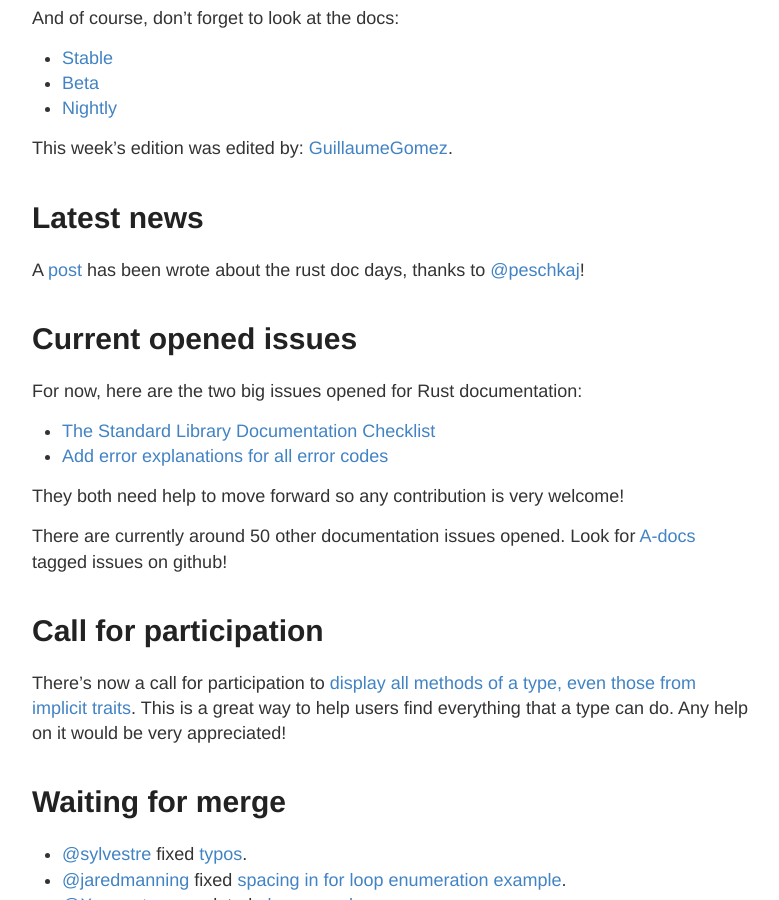
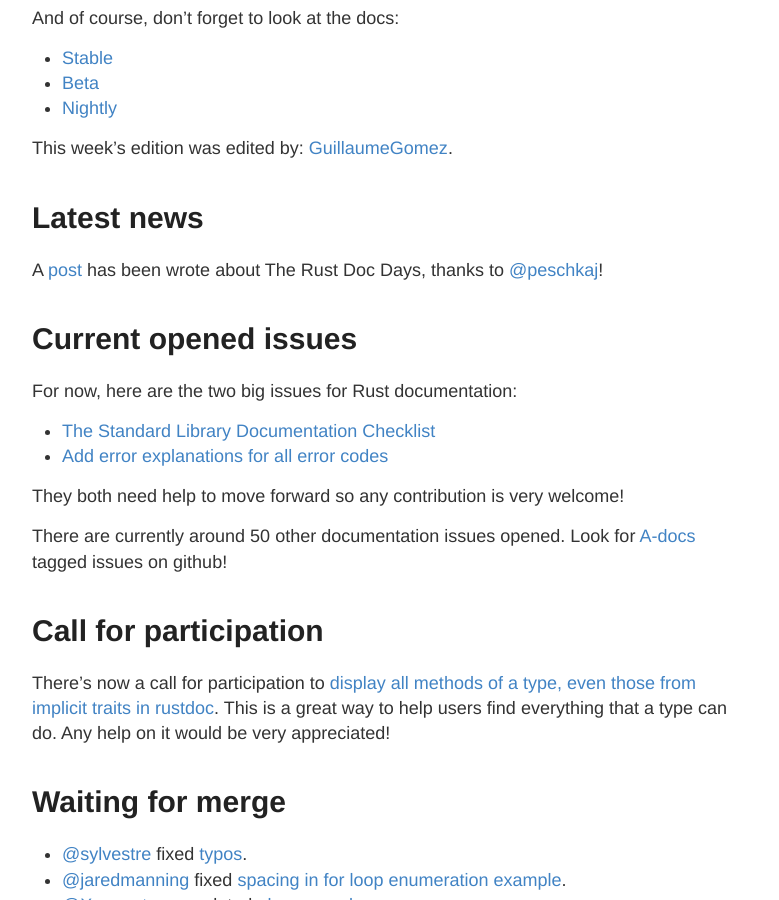
Before and after one commit to GuillaumeGomez/this-week-in-rust-docs, a Jekyll site: the page built from _posts/2016-7-4-this-week-in-rust-docs-11.md, in a window 1280 px wide and 900 px high, scrolled down 327 px. Shown: the whole window, without its empty margins (248-1027 px from the left). Built offline with Jekyll 4.4.1, drawn with Linux system fonts in a browser that asks for light colours.

Commit message:
Improve 11th post

```diff
--- a/_posts/2016-7-4-this-week-in-rust-docs-11.md
+++ b/_posts/2016-7-4-this-week-in-rust-docs-11.md
@@ -19,11 +19,11 @@ This week's edition was edited by: [GuillaumeGomez](https://github.com/Guillaume
 
 # Latest news
 
-A [post](https://facility9.com/2016/07/rust-doc-days-follow-up/) has been wrote about the rust doc days, thanks to [@peschkaj](https://github.com/peschkaj)!
+A [post](https://facility9.com/2016/07/rust-doc-days-follow-up/) has been wrote about The Rust Doc Days, thanks to [@peschkaj](https://github.com/peschkaj)!
 
 # Current opened issues
 
-For now, here are the two big issues opened for Rust documentation:
+For now, here are the two big issues for Rust documentation:
 
 * [The Standard Library Documentation Checklist](https://github.com/rust-lang/rust/issues/29329)
 * [Add error explanations for all error codes](https://github.com/rust-lang/rust/issues/32777)
@@ -34,7 +34,7 @@ There are currently around 50 other documentation issues opened. Look for [A-doc
 
 # Call for participation
 
-There's now a call for participation to [display all methods of a type, even those from implicit traits](https://github.com/rust-lang/rust/issues/33772). This is a great way to help users find everything that a type can do. Any help on it would be very appreciated!
+There's now a call for participation to [display all methods of a type, even those from implicit traits in rustdoc](https://github.com/rust-lang/rust/issues/33772). This is a great way to help users find everything that a type can do. Any help on it would be very appreciated!
 
 # Waiting for merge
 
```
